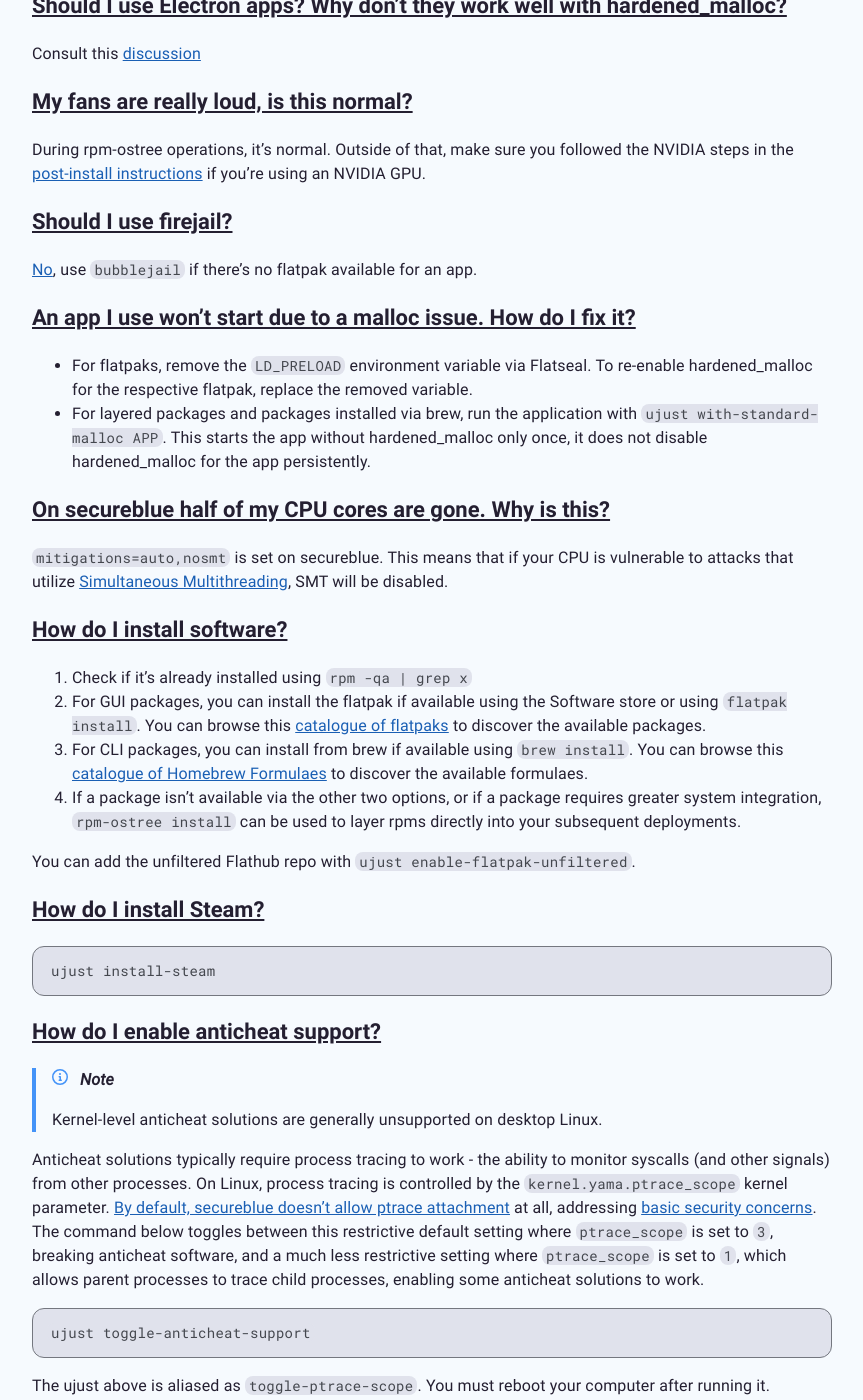
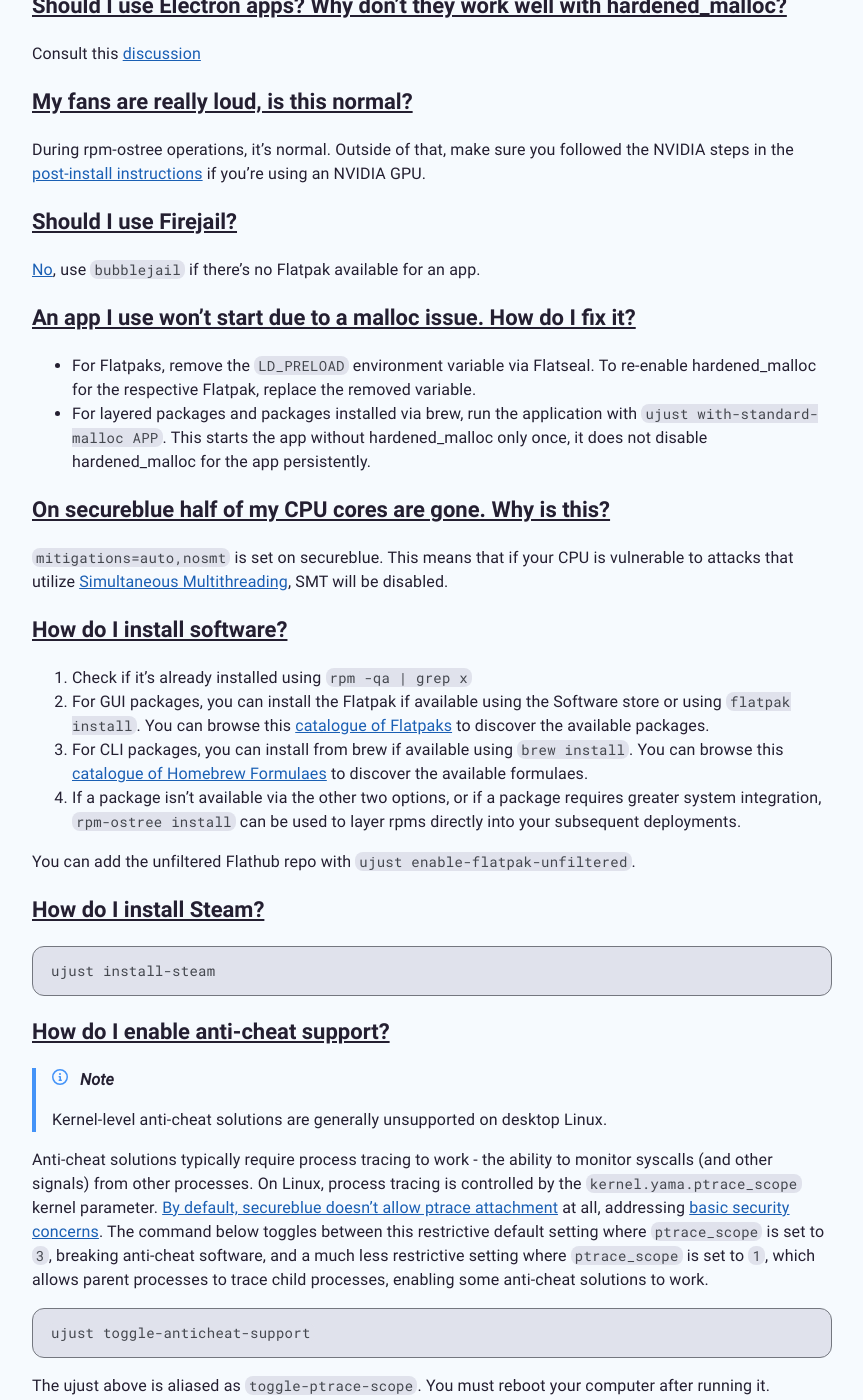
Before and after one commit to secureblue/secureblue.github.io, a Jekyll site: the page built from content/FAQ.md, in a window 1280 px wide and 1400 px high, scrolled down 1115 px. Shown: the whole window, without its empty margins (208-1071 px from the left). Built offline with Jekyll 4.4.1, drawn with Linux system fonts in a browser that asks for light colours; some of the changed text lies outside the part shown.

Commit message:
Fixed capitalization and missed grammar mistakes

````diff
--- a/content/FAQ.md
+++ b/content/FAQ.md
@@ -12,17 +12,17 @@
 - [Why is Flatpak included? Should I use Flatpak?](#flatpak)
 - [Should I use Electron apps? Why don't they work well with hardened_malloc?](#electron)
 - [My fans are really loud, is this normal?](#fans)
-- [Should I use firejail?](#firejail)
+- [Should I use Firejail?](#firejail)
 - [An app I use won't start due to a malloc issue. How do I fix it?](#standard-malloc)
 - [On secureblue half of my CPU cores are gone. Why is this?](#smt)
 - [How do I install software?](#software)
 - [How do I install Steam?](#steam)
-- [How do I enable anticheat support?](#anticheat)
+- [How do I enable anti-cheat support?](#anticheat)
 - [How do I install Docker?](#docker)
 - [Why am I unable to start containers?](#container-userns)
 - [How do I enable userns for other apps?](#unconfined-userns)
 - [Another security project has a feature that's missing in secureblue, can you add it?](#feature-request)
-- [Why are bluetooth kernel modules disabled? How do I enable them?](#bluetooth)
+- [Why are Bluetooth kernel modules disabled? How do I enable them?](#bluetooth)
 - [Why are upgrades so large?](#upgrade-size)
 - [Why can't I install new KDE themes?](#ghns)
 - [Why doesn't my Xwayland app work?](#xwayland)
@@ -31,8 +31,8 @@
 - [How do I get notified of new releases?](#releases)
 - [Why don't my AppImages work?](#appimage)
 - [Why don't KDE Vaults work?](#kde-vaults)
-- [How do I provision signed distroboxes?](#distrobox-assemble)
-- [Why won't Trivalent start when bubblejailed?](#trivalent-bubblejail)
+- [How do I provision signed Distroboxes?](#distrobox-assemble)
+- [Why won't Trivalent start when Bubblejailed?](#trivalent-bubblejail)
 - [Why won't Trivalent start on Nvidia?](#trivalent-nvidia)
 - [Why don't some websites that require JIT/WebAssembly work in Trivalent even with the V8 Optimizer toggle enabled?](#trivalent-v8-exceptions)
 - [Why don't extensions work in Trivalent?](#trivalent-extensions)
@@ -55,15 +55,15 @@
 
 During rpm-ostree operations, it's normal. Outside of that, make sure you followed the NVIDIA steps in the [post-install instructions](/install#nvidia) if you're using an NVIDIA GPU.
 
-### [Should I use firejail?](#firejail)
+### [Should I use Firejail?](#firejail)
 {: #firejail}
 
-[No](https://madaidans-insecurities.github.io/linux.html#firejail), use ``bubblejail`` if there's no flatpak available for an app.
+[No](https://madaidans-insecurities.github.io/linux.html#firejail), use ``bubblejail`` if there's no Flatpak available for an app.
 
 ### [An app I use won't start due to a malloc issue. How do I fix it?](#standard-malloc)
 {: #standard-malloc}
 
-- For flatpaks, remove the `LD_PRELOAD` environment variable via Flatseal. To re-enable hardened_malloc for the respective flatpak, replace the removed variable.
+- For Flatpaks, remove the `LD_PRELOAD` environment variable via Flatseal. To re-enable hardened_malloc for the respective Flatpak, replace the removed variable.
 - For layered packages and packages installed via brew, run the application with `ujust with-standard-malloc APP`. This starts the app without hardened_malloc only once, it does not disable hardened_malloc for the app persistently.
 
 ### [On secureblue half of my CPU cores are gone. Why is this?](#smt)
@@ -75,7 +75,7 @@
 {: #software}
 
 1. Check if it's already installed using `rpm -qa | grep x`
-2. For GUI packages, you can install the flatpak if available using the Software store or using `flatpak install`. You can browse this [catalogue of flatpaks](https://flathub.org) to discover the available packages.
+2. For GUI packages, you can install the Flatpak if available using the Software store or using `flatpak install`. You can browse this [catalogue of Flatpaks](https://flathub.org) to discover the available packages.
 3. For CLI packages, you can install from brew if available using `brew install`. You can browse this [catalogue of Homebrew Formulaes](https://formulae.brew.sh) to discover the available formulaes.
 4. If a package isn't available via the other two options, or if a package requires greater system integration, `rpm-ostree install` can be used to layer rpms directly into your subsequent deployments.
 
@@ -88,12 +88,12 @@
 ujust install-steam
 ```
 
-### [How do I enable anticheat support?](#anticheat)
+### [How do I enable anti-cheat support?](#anticheat)
 {: #anticheat}
 
-{% include alert.html type='note' content='Kernel-level anticheat solutions are generally unsupported on desktop Linux.' %}
+{% include alert.html type='note' content='Kernel-level anti-cheat solutions are generally unsupported on desktop Linux.' %}
 
-Anticheat solutions typically require process tracing to work - the ability to monitor syscalls (and other signals) from other processes. On Linux, process tracing is controlled by the `kernel.yama.ptrace_scope` kernel parameter. [By default, secureblue doesn't allow ptrace attachment](https://github.com/secureblue/secureblue/blob/605c8cfcd4723fef1e1e4764dcb6870e50514252/files/system/etc/sysctl.d/60-hardening.conf) at all, addressing [basic security concerns](https://www.kernel.org/doc/Documentation/security/Yama.txt). The command below toggles between this restrictive default setting where `ptrace_scope` is set to `3`, breaking anticheat software, and a much less restrictive setting where `ptrace_scope` is set to `1`, which allows parent processes to trace child processes, enabling some anticheat solutions to work.
+Anti-cheat solutions typically require process tracing to work - the ability to monitor syscalls (and other signals) from other processes. On Linux, process tracing is controlled by the `kernel.yama.ptrace_scope` kernel parameter. [By default, secureblue doesn't allow ptrace attachment](https://github.com/secureblue/secureblue/blob/605c8cfcd4723fef1e1e4764dcb6870e50514252/files/system/etc/sysctl.d/60-hardening.conf) at all, addressing [basic security concerns](https://www.kernel.org/doc/Documentation/security/Yama.txt). The command below toggles between this restrictive default setting where `ptrace_scope` is set to `3`, breaking anti-cheat software, and a much less restrictive setting where `ptrace_scope` is set to `1`, which allows parent processes to trace child processes, enabling some anti-cheat solutions to work.
 
 ```
 ujust toggle-anticheat-support
@@ -117,7 +117,7 @@
 ### [Why am I unable to start containers?](#container-userns)
 {: #container-userns}
 
-Software such as podman and distrobox need to be able to create user namespaces to work without root. The privilege to do so is denied by default in secureblue, but can be granted by running the following command:
+Software such as Podman and Distrobox need to be able to create user namespaces to work without root. The privilege to do so is denied by default in secureblue, but can be granted by running the following command:
 
 ```
 ujust toggle-container-domain-userns-creation
@@ -141,7 +141,7 @@
 
 First, check our [features list](/features) on whether it already lists an equivalent or better feature. If it doesn't, open a new [GitHub issue](https://github.com/secureblue/secureblue/issues).
 
-### [Why are bluetooth kernel modules disabled? How do I enable them?](#bluetooth)
+### [Why are Bluetooth kernel modules disabled? How do I enable them?](#bluetooth)
 {: #bluetooth}
 
 Bluetooth has a long and consistent history of security issues. However, if you still need it, run:
@@ -204,7 +204,7 @@
 ### [Why don't my AppImages work?](#appimage)
 {: #appimage}
 
-AppImages depend on fuse2, which is unmaintained and depends on a suid root binary. For this reason, fuse2 support is removed by default. It's strongly recommended that you find alternative mechanisms to install your applications (flatpak, distrobox, etc.). If you can't find an alternative and still need fuse2, you can add it back by layering something that depends on it.
+AppImages depend on fuse2, which is unmaintained and depends on a SUID root binary. For this reason, fuse2 support is removed by default. It's strongly recommended that you find alternative mechanisms to install your applications (Flatpak, Distrobox, etc.). If you can't find an alternative and still need fuse2, you can add it back by layering something that depends on it.
 
 For example:
 
@@ -217,14 +217,14 @@
 
 Similar to the AppImage FAQ, the KDE Vault default backend `cryfs` depends on fuse2. For this reason, it's recommended that you migrate to an alternative that doesn't depend on fuse2, for example `fscrypt`. If you don't want to do so, you can add fuse2 back by layering something that depends on it, as described in the AppImage FAQ.
 
-### [How do I provision signed distroboxes?](#distrobox-assemble)
+### [How do I provision signed Distroboxes?](#distrobox-assemble)
 {: #distrobox-assemble}
 
 ```
 ujust distrobox-assemble
 ```
 
-### [Why won't Trivalent start when bubblejailed?](#trivalent-bubblejail)
+### [Why won't Trivalent start when Bubblejailed?](#trivalent-bubblejail)
 {: #trivalent-bubblejail}
 
 `bubblejail` shouldn't be used on Trivalent, there are issues reported with the pairing and removing the `bubblejail` config after it is applied can be difficult. It should also be noted that applying additional sandboxing may interfere with chromium's own internal sandbox, so it may end up reducing security.
````
